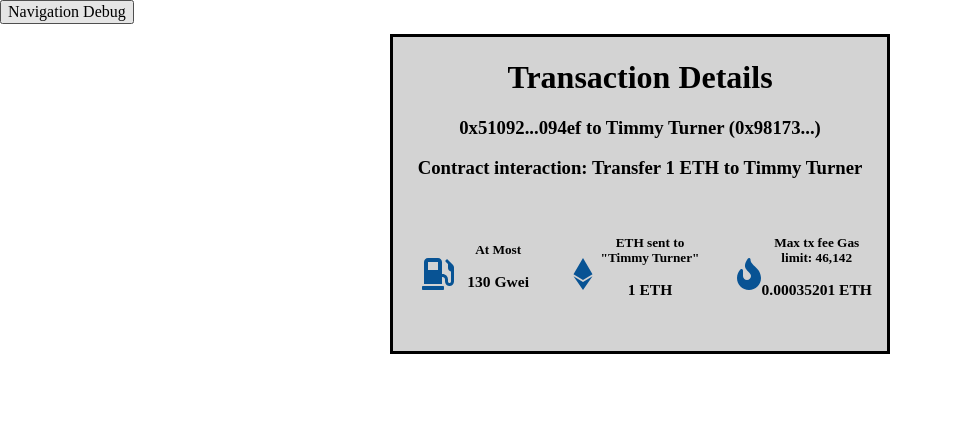
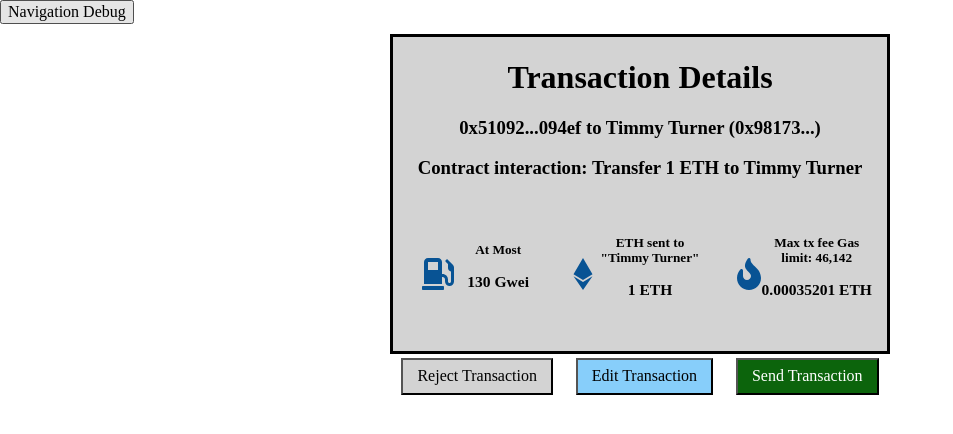
Before and after one commit to jaa2/ethereum-web-wallet, a React (Create React App) app: page /SimulationResults in a window 1280 px wide. Shown: the top 434 px of the page, without its empty margins (0-953 px from the left). Built offline with nearby package versions, Linux system fonts and the light colour scheme.

Commit message:
bottom buttons

```diff
--- a/src/transaction/SimulationResults.scss
+++ b/src/transaction/SimulationResults.scss
@@ -72,5 +72,38 @@
         }
     }
 
+    #bottom-buttons{
+        width: 100%;
+
+        display: flex;
+        flex-direction: row;
+        justify-content: space-around;
+        align-items: center;
+
+        .button{
+            padding: 7px 14px;
+            text-align: center;
+            display: inline-block;
+            font-size: 16px;
+            margin: 4px 2px;
+            cursor: pointer;
+        }
+
+        .reject-transaction{
+            background-color: lightgray;
+            color: black;
+        }
+
+        .edit-transaction{
+            background-color: lightskyblue;
+            color: black;
+        }
+
+        .send-transaction{
+            color: white;
+            background-color: rgb(12, 100, 12);
+        }
+    }
+
 
   }
--- a/src/transaction/SimulationResults.tsx
+++ b/src/transaction/SimulationResults.tsx
@@ -9,6 +9,7 @@ import './SimulationResults.scss';
 function SimulationResults() {
   return (
     <div id="simulation-results">
+
       <div id="top-box">
         <h1>Transaction Details</h1>
         <h3>0x51092...094ef to Timmy Turner (0x98173...)</h3>
@@ -28,6 +29,20 @@ function SimulationResults() {
           </div>
         </div>
       </div>
+
+      <div id= "bottom-buttons">
+        <Link to="/Home">
+          <button className = "button reject-transaction">Reject Transaction</button>
+        </Link>
+
+        <Link to="/CreateTransaction">
+          <button className = "button edit-transaction">Edit Transaction</button>
+        </Link>
+
+        <Link to="/Home">
+          <button className = "button send-transaction">Send Transaction</button>
+        </Link>
+      </div>
     </div>
   );
 }
```
